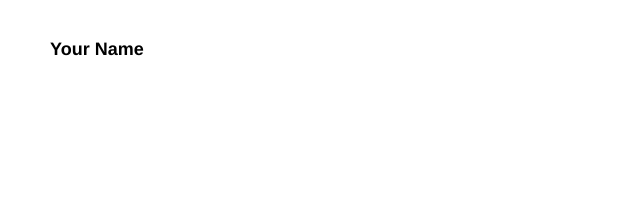
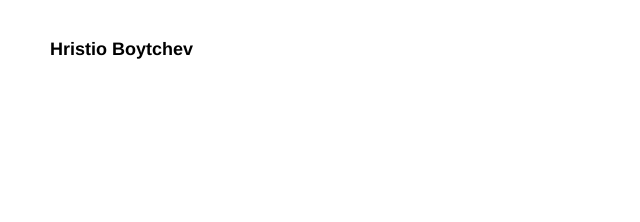
Before and after one commit to hristio/hristio.github.io, a plain HTML site: page index.html in a window 1280 px wide. Shown: the top 222 px of the page, 0-640 px from the left. Drawn offline with Linux system fonts and the light colour scheme.

Commit message:
Update index.html

```diff
--- a/index.html
+++ b/index.html
@@ -19,7 +19,7 @@
 
   <!-- NAVBAR -->
   <div class="navbar">
-    <span class="nav-title">Your Name</span>
+    <span class="nav-title">Hristio Boytchev</span>
 
     <a class="button" href="mailto:youremail@example.com">
       <span class="button-text">Contact</span>
```
